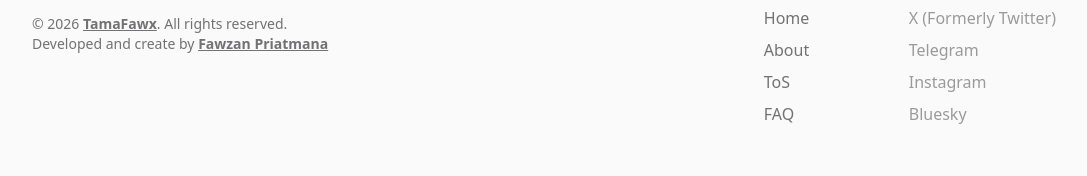
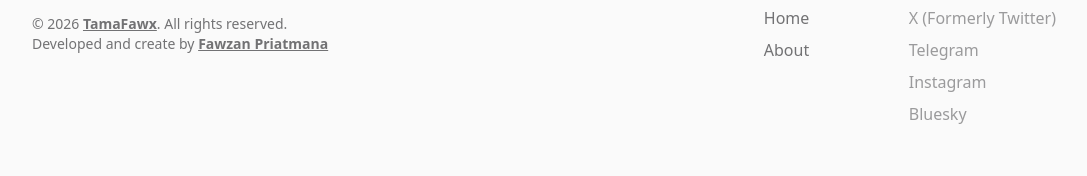
Before and after one commit to priatmanas/tamafawx-nextjs, a Next.js app: page / in a window 1280 px wide. Shown: the part 540-716 px from the top of the page, without its empty margins (96-1183 px from the left). Built offline with nearby package versions, Linux system fonts and the light colour scheme.

Commit message:
Update footer

```diff
--- a/src/components/footer.tsx
+++ b/src/components/footer.tsx
@@ -38,12 +38,6 @@ export default function Footer() {
                     </li>
                     <li className="opacity-60 transition duration-250 ease-in-out hover:opacity-100">
                       <Link href={"/about"}>About</Link>
-                    </li>
-                    <li className="opacity-60 transition duration-250 ease-in-out hover:opacity-100">
-                      ToS
-                    </li>
-                    <li className="opacity-60 transition duration-250 ease-in-out hover:opacity-100">
-                      FAQ
                     </li>
                   </ul>
                 </section>
```
